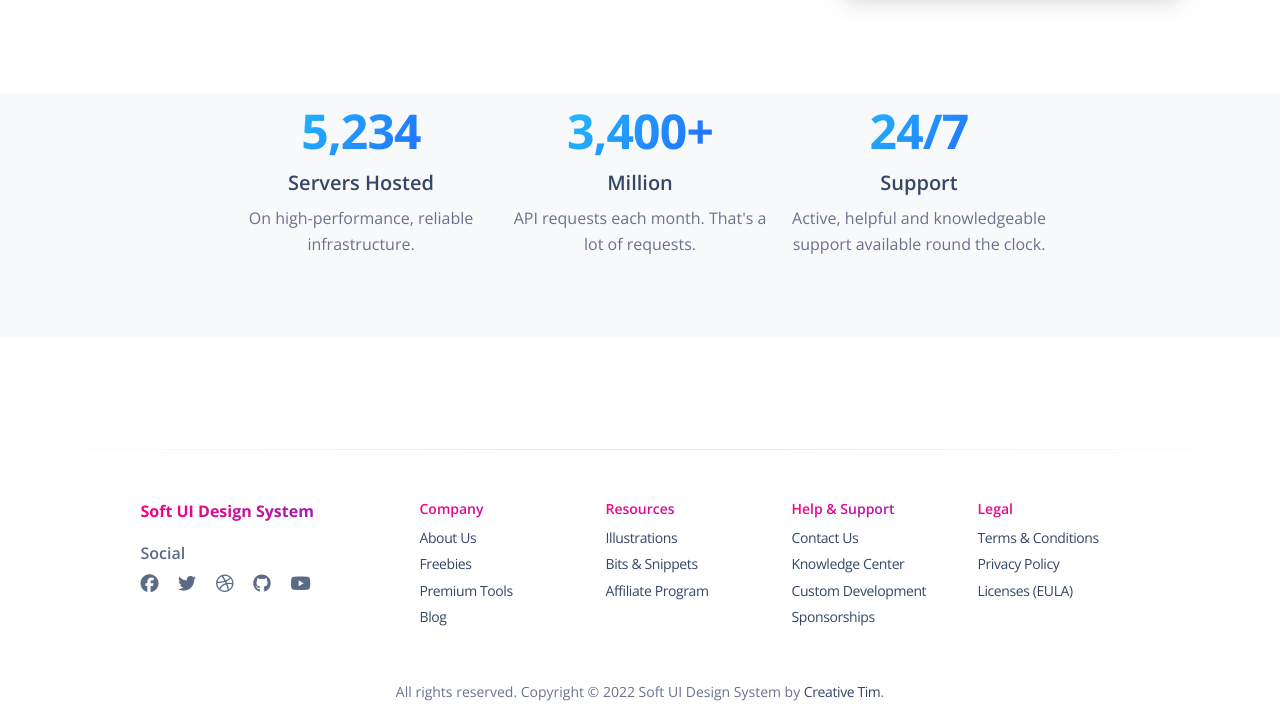
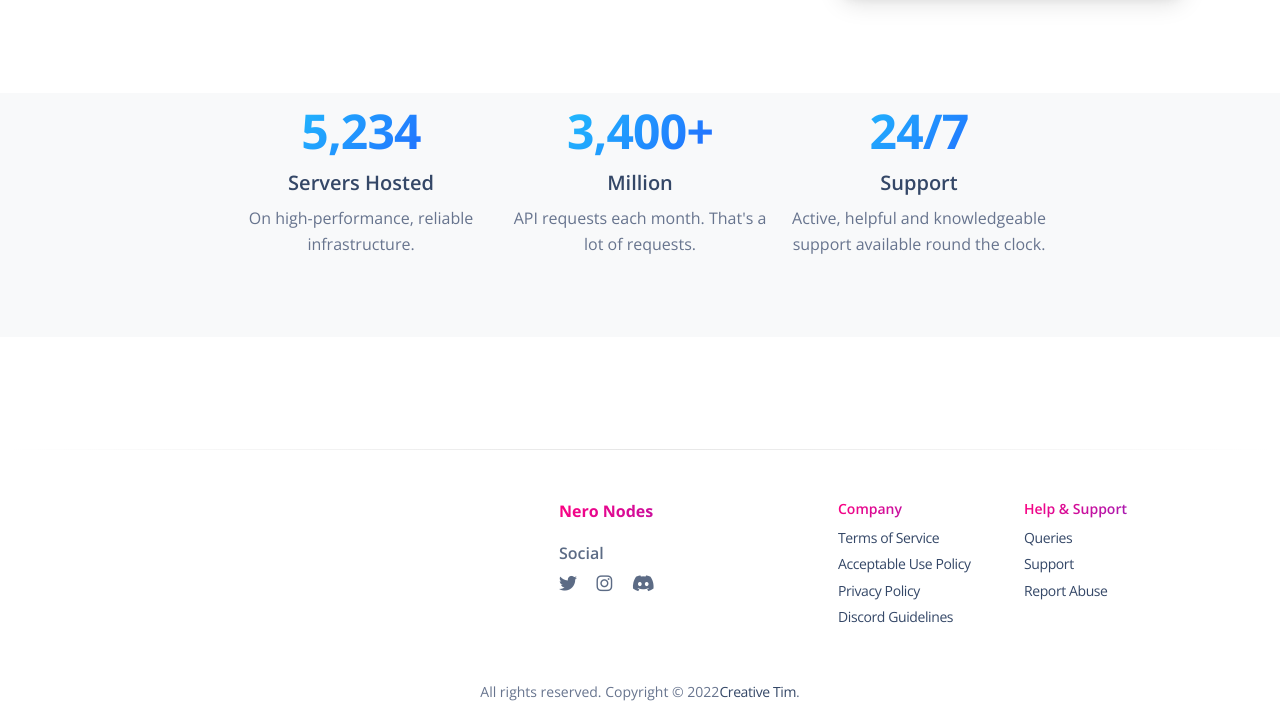
Before and after one commit to Nero-Nodes/site-old, a plain HTML site: page public/index.html in a window 1280 px wide. Shown: the part 1145-1871 px from the top of the page. Drawn offline with nearby package versions, Linux system fonts and the light colour scheme; some packages are replaced by stand-ins of ours.

Commit message:
update links; add redirect to discord

```diff
--- a/public/index.html
+++ b/public/index.html
@@ -239,34 +239,24 @@
       <div class=" row">
         <div class="col-md-3 mb-4 ms-auto">
           <div>
-            <h6 class="text-gradient text-primary font-weight-bolder">Soft UI Design System</h6>
+            <h6 class="text-gradient text-primary font-weight-bolder">Nero Nodes</h6>
           </div>
           <div>
             <h6 class="mt-3 mb-2 opacity-8">Social</h6>
             <ul class="d-flex flex-row ms-n3 nav">
               <li class="nav-item">
-                <a class="nav-link pe-1" href="https://www.facebook.com/CreativeTim/" target="_blank">
-                  <i class="fab fa-facebook text-lg opacity-8"></i>
-                </a>
-              </li>
-              <li class="nav-item">
-                <a class="nav-link pe-1" href="https://twitter.com/creativetim" target="_blank">
+                <a class="nav-link pe-1" href="https://www.twitter.com/neronodes/" target="_blank">
                   <i class="fab fa-twitter text-lg opacity-8"></i>
                 </a>
               </li>
               <li class="nav-item">
-                <a class="nav-link pe-1" href="https://dribbble.com/creativetim" target="_blank">
-                  <i class="fab fa-dribbble text-lg opacity-8"></i>
+                <a class="nav-link pe-1" href="https://instagram.com/neronodes" target="_blank">
+                  <i class="fab fa-instagram text-lg opacity-8"></i>
                 </a>
               </li>
               <li class="nav-item">
-                <a class="nav-link pe-1" href="https://github.com/creativetimofficial" target="_blank">
-                  <i class="fab fa-github text-lg opacity-8"></i>
-                </a>
-              </li>
-              <li class="nav-item">
-                <a class="nav-link pe-1" href="https://www.youtube.com/channel/UCVyTG4sCw-rOvB9oHkzZD1w" target="_blank">
-                  <i class="fab fa-youtube text-lg opacity-8"></i>
+                <a class="nav-link pe-1" href="https://discord.gg/SaGgzDDEtG" target="_blank">
+                  <i class="fab fa-discord text-lg opacity-8"></i>
                 </a>
               </li>
             </ul>
@@ -277,45 +267,23 @@
             <h6 class="text-gradient text-primary text-sm">Company</h6>
             <ul class="flex-column ms-n3 nav">
               <li class="nav-item">
-                <a class="nav-link" href="https://www.creative-tim.com/presentation" target="_blank">
-                  About Us
+                <a class="nav-link" href="https://neronodes.net/legal/terms" target="_blank">
+                  Terms of Service
                 </a>
               </li>
               <li class="nav-item">
-                <a class="nav-link" href="https://www.creative-tim.com/templates/free" target="_blank">
-                  Freebies
+                <a class="nav-link" href="https://neronodes.net/legal/use" target="_blank">
+                  Acceptable Use Policy
                 </a>
               </li>
               <li class="nav-item">
-                <a class="nav-link" href="https://www.creative-tim.com/templates/premium" target="_blank">
-                  Premium Tools
+                <a class="nav-link" href="https://neronodes.net/legal/privacy" target="_blank">
+                  Privacy Policy
                 </a>
               </li>
               <li class="nav-item">
-                <a class="nav-link" href="https://www.creative-tim.com/blog" target="_blank">
-                  Blog
-                </a>
-              </li>
-            </ul>
-          </div>
-        </div>
-        <div class="col-md-2 col-sm-6 col-6 mb-4">
-          <div>
-            <h6 class="text-gradient text-primary text-sm">Resources</h6>
-            <ul class="flex-column ms-n3 nav">
-              <li class="nav-item">
-                <a class="nav-link" href="https://iradesign.io/" target="_blank">
-                  Illustrations
-                </a>
-              </li>
-              <li class="nav-item">
-                <a class="nav-link" href="https://www.creative-tim.com/bits" target="_blank">
-                  Bits & Snippets
-                </a>
-              </li>
-              <li class="nav-item">
-                <a class="nav-link" href="https://www.creative-tim.com/affiliates/new" target="_blank">
-                  Affiliate Program
+                <a class="nav-link" href="https://neronodes.net/social/guidelines" target="_blank">
+                  Discord Guidelines
                 </a>
               </li>
             </ul>
@@ -326,45 +294,18 @@
             <h6 class="text-gradient text-primary text-sm">Help & Support</h6>
             <ul class="flex-column ms-n3 nav">
               <li class="nav-item">
-                <a class="nav-link" href="https://www.creative-tim.com/contact-us" target="_blank">
-                  Contact Us
+                <a class="nav-link" href="mailto:admin@neronodes.net" target="_blank">
+                  Queries
                 </a>
               </li>
               <li class="nav-item">
-                <a class="nav-link" href="https://www.creative-tim.com/knowledge-center" target="_blank">
-                  Knowledge Center
+                <a class="nav-link" href="mailto:admin@neronodes.net" target="_blank">
+                  Support
                 </a>
               </li>
               <li class="nav-item">
-                <a class="nav-link" href="https://services.creative-tim.com/?ref=ct-soft-ui-footer" target="_blank">
-                  Custom Development
-                </a>
-              </li>
-              <li class="nav-item">
-                <a class="nav-link" href="https://www.creative-tim.com/sponsorships" target="_blank">
-                  Sponsorships
-                </a>
-              </li>
-            </ul>
-          </div>
-        </div>
-        <div class="col-md-2 col-sm-6 col-6 mb-4 me-auto">
-          <div>
-            <h6 class="text-gradient text-primary text-sm">Legal</h6>
-            <ul class="flex-column ms-n3 nav">
-              <li class="nav-item">
-                <a class="nav-link" href="https://www.creative-tim.com/terms" target="_blank">
-                  Terms & Conditions
-                </a>
-              </li>
-              <li class="nav-item">
-                <a class="nav-link" href="https://www.creative-tim.com/privacy" target="_blank">
-                  Privacy Policy
-                </a>
-              </li>
-              <li class="nav-item">
-                <a class="nav-link" href="https://www.creative-tim.com/license" target="_blank">
-                  Licenses (EULA)
+                <a class="nav-link" href="mailto:admin@flownode.net" target="_blank">
+                  Report Abuse
                 </a>
               </li>
             </ul>
@@ -375,7 +316,7 @@
             <p class="my-4 text-sm">
               All rights reserved. Copyright © <script>
                 document.write(new Date().getFullYear())
-              </script> Soft UI Design System by <a href="https://www.creative-tim.com" target="_blank">Creative Tim</a>.
+              </script><a href="https://www.creative-tim.com" target="_blank">Creative Tim</a>.
             </p>
           </div>
         </div>
```
Also changed, not shown: 3 other files.
